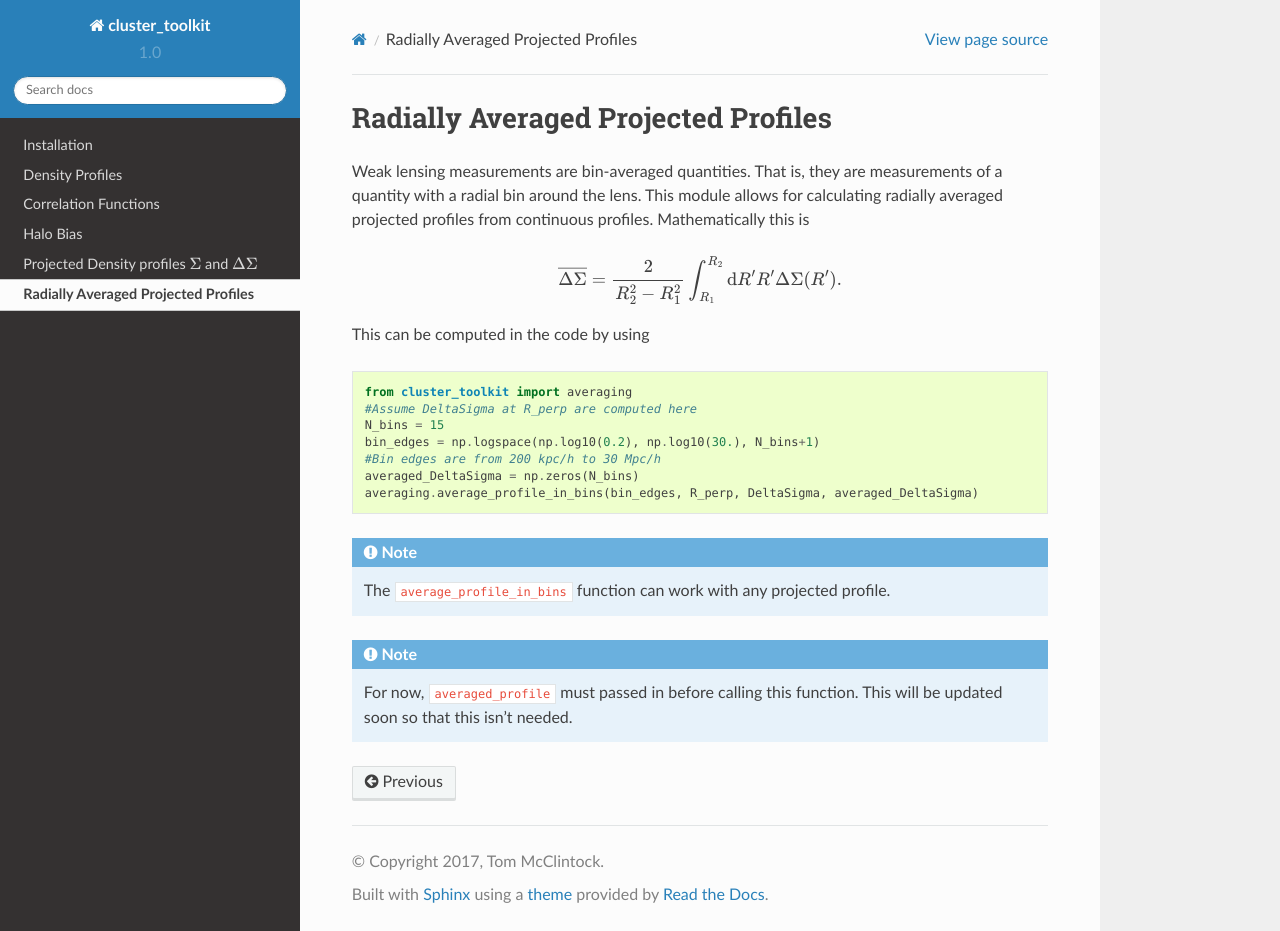
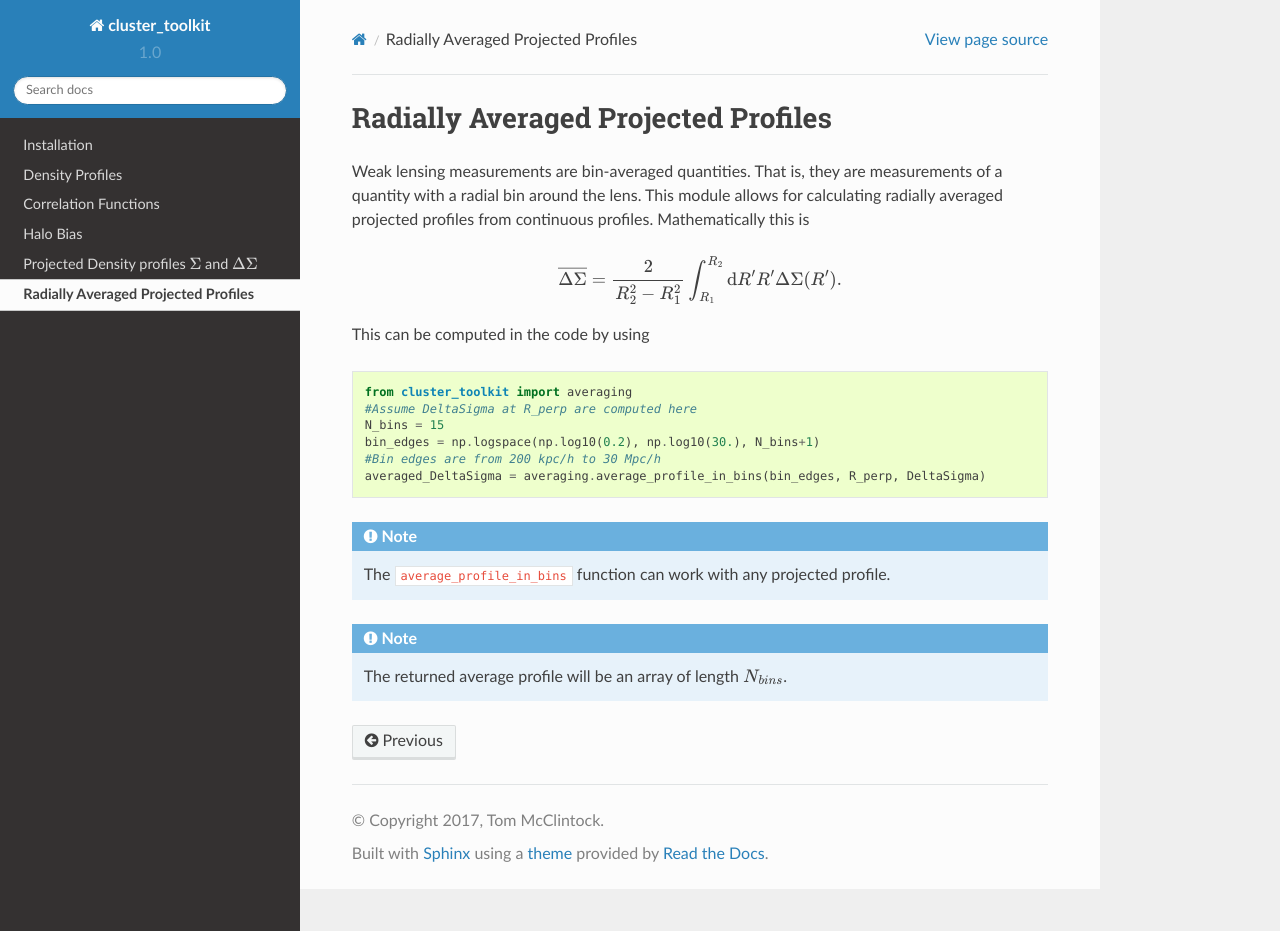
Before and after one commit to tmcclintock/cluster_toolkit, a Sphinx documentation site: the page built from docs/averaged_profiles.rst, in a window 1280 px wide and 931 px high. Built offline with Sphinx 7.4.7 and the Read the Docs theme 2.0.0, drawn with Linux system fonts in a browser that asks for light colours.

Commit message:
Updated the averaging function and the documentation.

```diff
--- a/docs/averaged_profiles.rst
+++ b/docs/averaged_profiles.rst
@@ -17,8 +17,7 @@ This can be computed in the code by using
    N_bins = 15
    bin_edges = np.logspace(np.log10(0.2), np.log10(30.), N_bins+1)
    #Bin edges are from 200 kpc/h to 30 Mpc/h
-   averaged_DeltaSigma = np.zeros(N_bins)
-   averaging.average_profile_in_bins(bin_edges, R_perp, DeltaSigma, averaged_DeltaSigma)
+   averaged_DeltaSigma = averaging.average_profile_in_bins(bin_edges, R_perp, DeltaSigma)
 
 .. note::
 
@@ -26,4 +25,4 @@ This can be computed in the code by using
 
 .. note::
 
-   For now, :code:`averaged_profile` must passed in before calling this function. This will be updated soon so that this isn't needed.
+   The returned average profile will be an array of length :math:`N_{bins}`.
```
Also changed, not shown: 1 other file.
